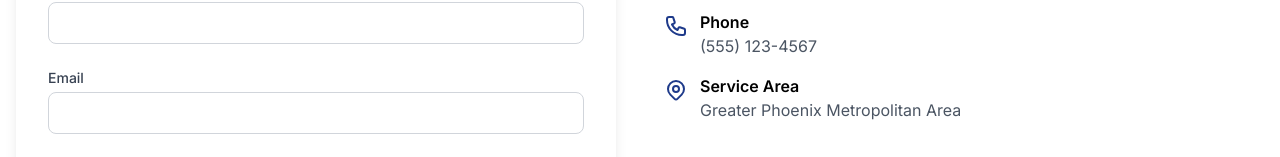
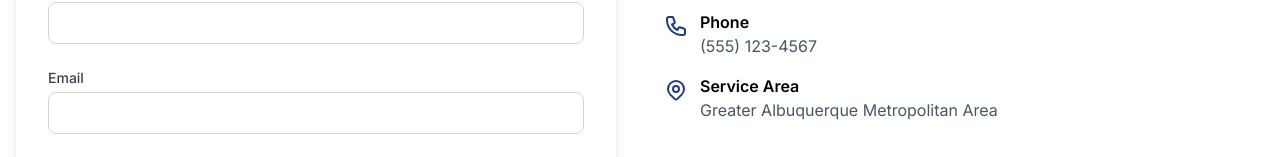
Before and after one commit to JustBobFPV/cactuscloudmedia, a Next.js app: page /contact in a window 1280 px wide. Shown: the part 558-715 px from the top of the page. Built offline with nearby package versions, Linux system fonts and the light colour scheme.

Commit message:
Update service area references in ContactPage and ServicesPage from Phoenix to Albuquerque metropolitan area for consistency across the application.

```diff
--- a/src/app/contact/page.tsx
+++ b/src/app/contact/page.tsx
@@ -192,7 +192,7 @@ export default function ContactPage() {
                     </svg>
                     <div>
                       <h3 className="font-semibold">Service Area</h3>
-                      <p className="text-gray-600">Greater Phoenix Metropolitan Area</p>
+                      <p className="text-gray-600">Greater Albuquerque Metropolitan Area</p>
                     </div>
                   </div>
                 </div>
--- a/src/app/services/page.tsx
+++ b/src/app/services/page.tsx
@@ -114,7 +114,7 @@ export default function ServicesPage() {
             </div>
             <div className="bg-white p-6 rounded-lg shadow">
               <h3 className="text-xl font-semibold mb-2">What areas do you service?</h3>
-              <p className="text-gray-600">We currently service the greater Phoenix metropolitan area and surrounding cities.</p>
+              <p className="text-gray-600">We currently service the greater Albuquerque metropolitan area and surrounding cities.</p>
             </div>
             <div className="bg-white p-6 rounded-lg shadow">
               <h3 className="text-xl font-semibold mb-2">Do you offer rush delivery?</h3>
```
